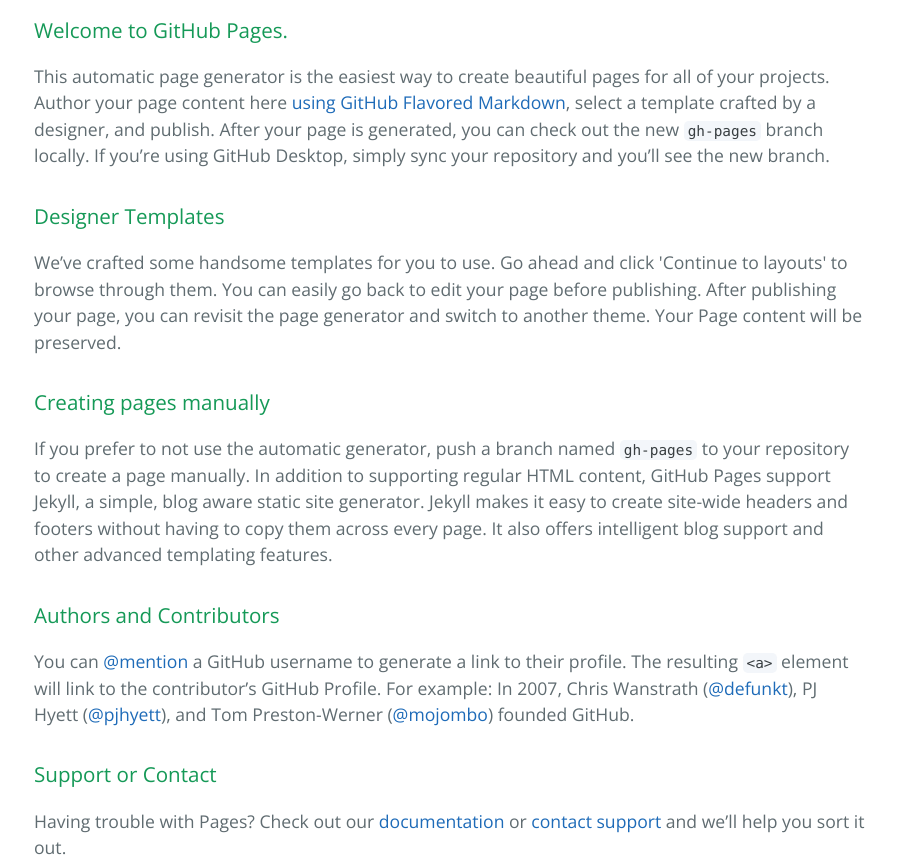
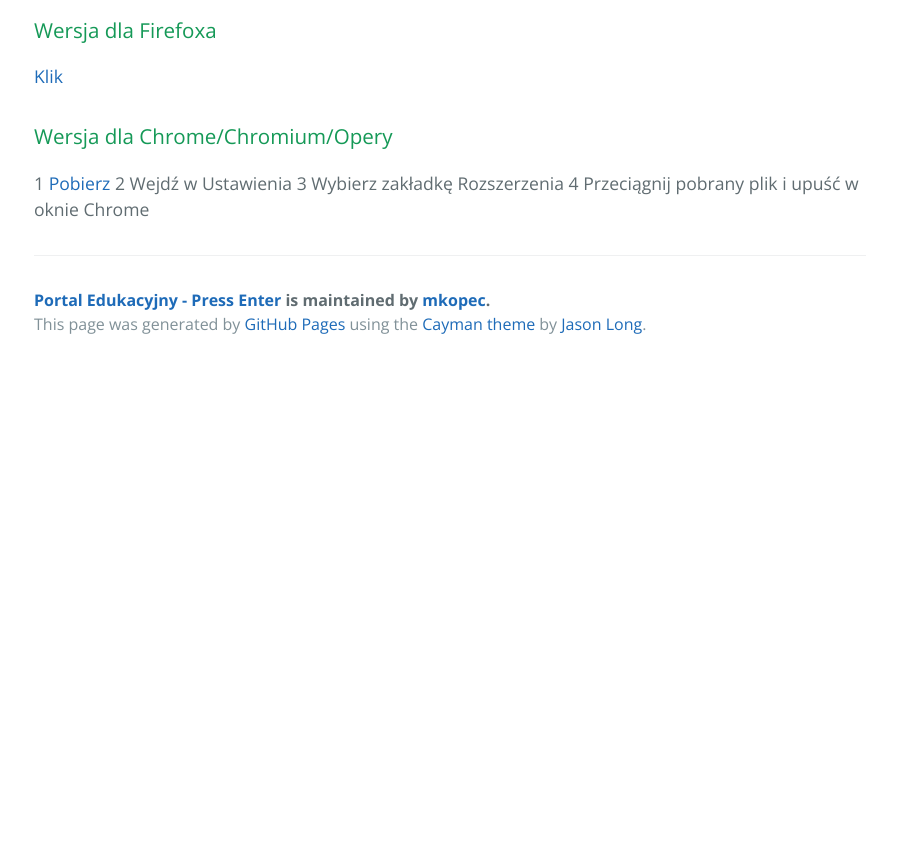
Before and after one commit to mkopec/pepe, a plain HTML site: page index.html in a window 1280 px wide. Shown: the part 400-1264 px from the top of the page, without its empty margins (190-1087 px from the left). After the commit the page ends 800 px from the top, so only its background shows below. Drawn offline with nearby package versions, Linux system fonts and the light colour scheme.

```diff
--- a/index.html
+++ b/index.html
@@ -20,29 +20,17 @@
 
     <section class="main-content">
       <h3>
-<a id="welcome-to-github-pages" class="anchor" href="#welcome-to-github-pages" aria-hidden="true"><span class="octicon octicon-link"></span></a>Welcome to GitHub Pages.</h3>
+<a id="wersja-dla-firefoxa" class="anchor" href="#wersja-dla-firefoxa" aria-hidden="true"><span class="octicon octicon-link"></span></a>Wersja dla Firefoxa</h3>
 
-<p>This automatic page generator is the easiest way to create beautiful pages for all of your projects. Author your page content here <a href="https://guides.github.com/features/mastering-markdown/">using GitHub Flavored Markdown</a>, select a template crafted by a designer, and publish. After your page is generated, you can check out the new <code>gh-pages</code> branch locally. If you’re using GitHub Desktop, simply sync your repository and you’ll see the new branch.</p>
+<p><a href="https://addons.mozilla.org/pl/firefox/addon/pepe/">Klik</a></p>
 
 <h3>
-<a id="designer-templates" class="anchor" href="#designer-templates" aria-hidden="true"><span class="octicon octicon-link"></span></a>Designer Templates</h3>
+<a id="wersja-dla-chromechromiumopery" class="anchor" href="#wersja-dla-chromechromiumopery" aria-hidden="true"><span class="octicon octicon-link"></span></a>Wersja dla Chrome/Chromium/Opery</h3>
 
-<p>We’ve crafted some handsome templates for you to use. Go ahead and click 'Continue to layouts' to browse through them. You can easily go back to edit your page before publishing. After publishing your page, you can revisit the page generator and switch to another theme. Your Page content will be preserved.</p>
-
-<h3>
-<a id="creating-pages-manually" class="anchor" href="#creating-pages-manually" aria-hidden="true"><span class="octicon octicon-link"></span></a>Creating pages manually</h3>
-
-<p>If you prefer to not use the automatic generator, push a branch named <code>gh-pages</code> to your repository to create a page manually. In addition to supporting regular HTML content, GitHub Pages support Jekyll, a simple, blog aware static site generator. Jekyll makes it easy to create site-wide headers and footers without having to copy them across every page. It also offers intelligent blog support and other advanced templating features.</p>
-
-<h3>
-<a id="authors-and-contributors" class="anchor" href="#authors-and-contributors" aria-hidden="true"><span class="octicon octicon-link"></span></a>Authors and Contributors</h3>
-
-<p>You can <a href="https://github.com/blog/821" class="user-mention">@mention</a> a GitHub username to generate a link to their profile. The resulting <code>&lt;a&gt;</code> element will link to the contributor’s GitHub Profile. For example: In 2007, Chris Wanstrath (<a href="https://github.com/defunkt" class="user-mention">@defunkt</a>), PJ Hyett (<a href="https://github.com/pjhyett" class="user-mention">@pjhyett</a>), and Tom Preston-Werner (<a href="https://github.com/mojombo" class="user-mention">@mojombo</a>) founded GitHub.</p>
-
-<h3>
-<a id="support-or-contact" class="anchor" href="#support-or-contact" aria-hidden="true"><span class="octicon octicon-link"></span></a>Support or Contact</h3>
-
-<p>Having trouble with Pages? Check out our <a href="https://help.github.com/pages">documentation</a> or <a href="https://github.com/contact">contact support</a> and we’ll help you sort it out.</p>
+<p>1 <a href="placeholder">Pobierz</a>
+2 Wejdź w Ustawienia
+3 Wybierz zakładkę Rozszerzenia
+4 Przeciągnij pobrany plik i upuść w oknie Chrome</p>
 
       <footer class="site-footer">
         <span class="site-footer-owner"><a href="https://github.com/mkopec/pepe">Portal Edukacyjny - Press Enter</a> is maintained by <a href="https://github.com/mkopec">mkopec</a>.</span>
```
Also changed, not shown: params.json (+1 -1 lines).
